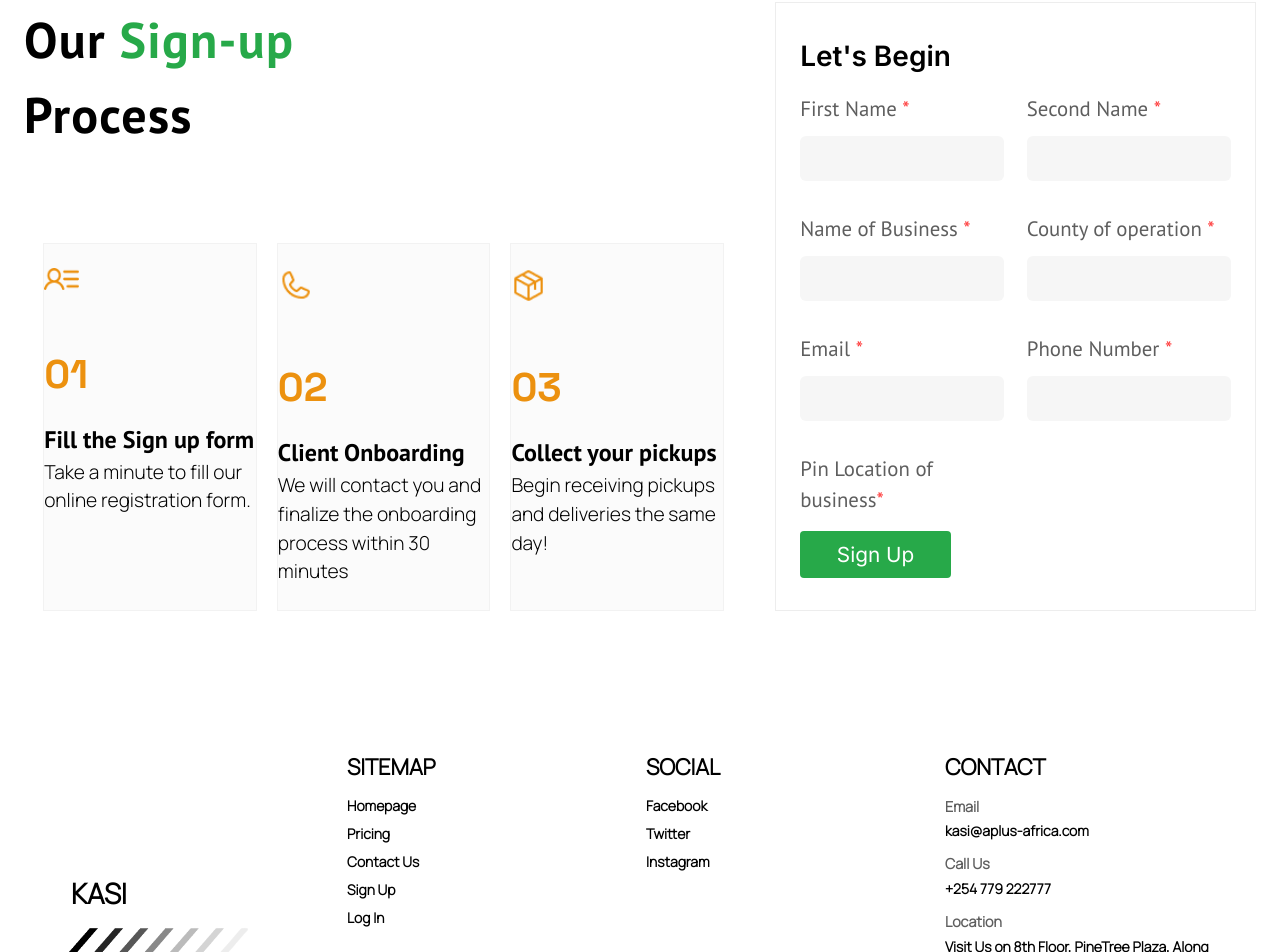
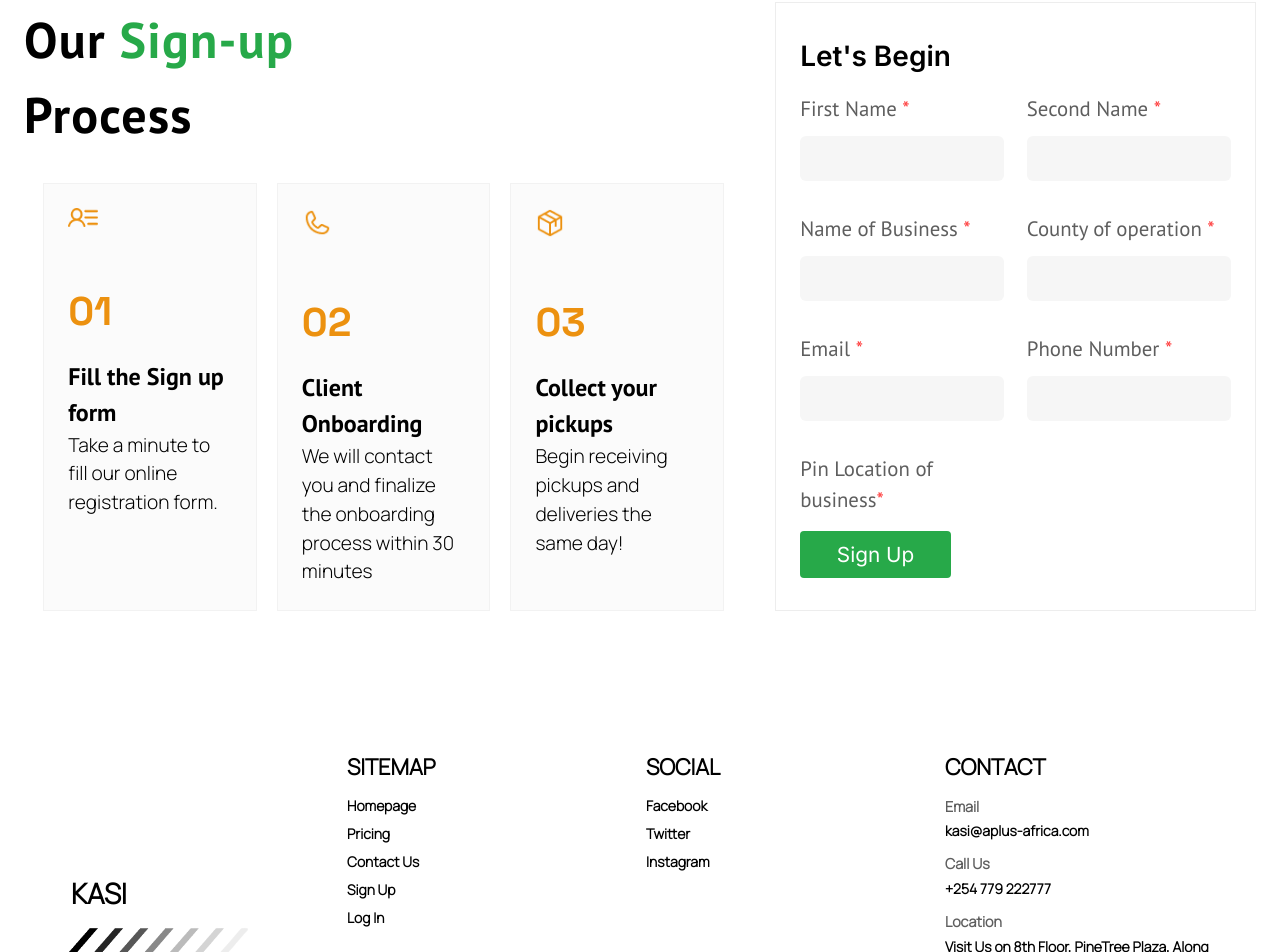
Before and after one commit to IainMosima/kasi, a Next.js app: page /sign-up in a window 1280 px wide. Shown: the part 1138-2090 px from the top of the page. Built offline with nearby package versions, Linux system fonts and the light colour scheme.

Commit message:
minor touches

```diff
--- a/components/SignUp/SignUp.tsx
+++ b/components/SignUp/SignUp.tsx
@@ -46,8 +46,8 @@ const SignUp = () => {
 
                     <div className='grid lg:grid-cols-9 md:grid-cols-6 grid-cols-1 gap-5 px-[1.2rem] w-full'>
                         {values.map(value => (
-                            <div key={value.heading} className='flex sm:px-0 flex-col place-items center sm:col-span-3  border p-[1.5rem] w-full h-full border-[#F2F2F2] bg-[#FBFBFB]'>
-                                <Image src={value.image} alt={value.heading} className='mb-[2.2rem]' priority={true} width={35} />
+                            <div key={value.heading} className='flex sm:px-[1.5rem] flex-col sm:col-span-3  border p-[1.5rem] w-full h-full border-[#F2F2F2] bg-[#FBFBFB]'>
+                                <Image src={value.image} alt={value.heading} className='mb-[2.2rem]' priority={true} width={30} />
                                 <p className='text-[2.5rem] font-bold leading-5 text-orange font-space mt-[2.5rem]'>{value.number}</p>
                                 <div className='flex flex-col mt-[2.3rem]'>
                                     <p className='text-[1.5rem] font-base font-bold '>{value.heading}</p>
```
